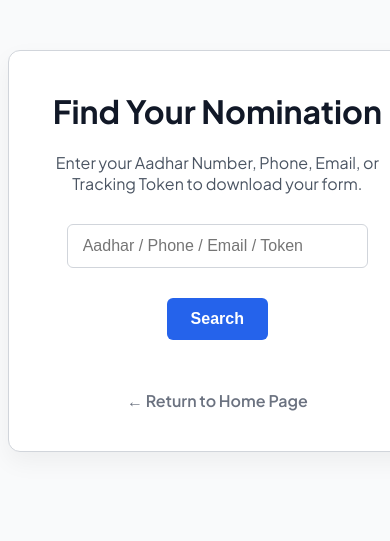
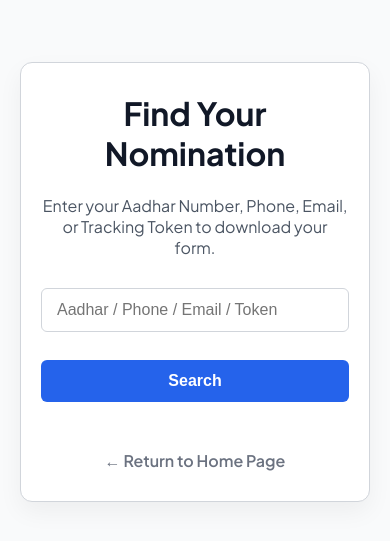
Before and after one commit to lovnishverma/futureskillsprime, a Flask app: page /search in a window 390 px wide. Shown: the top 541 px of the page. Run offline with Flask 3, Linux system fonts and the light colour scheme.

Commit message:
style: Make search page mobile responsive with viewport tag and flexible widths

```diff
--- a/templates/search.html
+++ b/templates/search.html
@@ -2,19 +2,25 @@
 <html lang="en">
 <head>
     <meta charset="UTF-8">
+    <meta name="viewport" content="width=device-width, initial-scale=1.0">
     <title>Search Your Nomination</title>
     <link href="https://fonts.googleapis.com/css2?family=Plus+Jakarta+Sans:wght@400;600;700&display=swap" rel="stylesheet">
     <style>
-        body { font-family: 'Plus Jakarta Sans', sans-serif; text-align: center; margin-top: 50px; margin-bottom: 50px; background-color: #f9fafb; color: #1f2937; }
-        .search-box { border: 1px solid #d1d5db; padding: 40px; display: inline-block; border-radius: 12px; background-color: #ffffff; box-shadow: 0 10px 25px rgba(0, 0, 0, 0.05); max-width: 550px; width: 90%; }
-        .input-field { padding: 12px 15px; width: 80%; border: 1px solid #d1d5db; border-radius: 6px; font-size: 1em; margin-bottom: 20px; outline: none; transition: border-color 0.2s; }
+        body { font-family: 'Plus Jakarta Sans', sans-serif; text-align: center; margin: 0; padding: 20px; background-color: #f9fafb; color: #1f2937; }
+        .search-box { border: 1px solid #d1d5db; padding: 30px 20px; display: inline-block; border-radius: 12px; background-color: #ffffff; box-shadow: 0 10px 25px rgba(0, 0, 0, 0.05); width: 100%; max-width: 550px; box-sizing: border-box; margin-top: 5vh; }
+        .input-field { padding: 12px 15px; width: 100%; border: 1px solid #d1d5db; border-radius: 6px; font-size: 1em; margin-bottom: 20px; outline: none; transition: border-color 0.2s; box-sizing: border-box; }
         .input-field:focus { border-color: #2563eb; }
-        .btn { display: inline-block; padding: 12px 24px; margin: 10px 5px; background: #2563eb; color: white; text-decoration: none; border-radius: 6px; font-weight: 600; transition: all 0.2s; border: none; cursor: pointer; font-size: 1em; }
+        .btn { display: inline-block; padding: 12px 24px; margin: 8px 0; width: 100%; box-sizing: border-box; background: #2563eb; color: white; text-decoration: none; border-radius: 6px; font-weight: 600; transition: all 0.2s; border: none; cursor: pointer; font-size: 1em; text-align: center; }
         .btn:hover { background: #1d4ed8; transform: translateY(-1px); }
         .btn-outline { background: transparent; color: #2563eb; border: 2px solid #2563eb; }
         .btn-outline:hover { background: #eff6ff; color: #1d4ed8; }
-        .alert { background: #fee2e2; color: #991b1b; padding: 15px; border-radius: 6px; margin-bottom: 20px; font-weight: 600; }
-        .result-box { margin-top: 30px; padding: 25px; background-color: #eff6ff; border: 2px dashed #93c5fd; border-radius: 12px; text-align: left; }
+        .alert { background: #fee2e2; color: #991b1b; padding: 15px; border-radius: 6px; margin-bottom: 20px; font-weight: 600; word-break: break-word; }
+        .result-box { margin-top: 30px; padding: 20px; background-color: #eff6ff; border: 2px dashed #93c5fd; border-radius: 12px; text-align: left; overflow-wrap: break-word; }
+
+        @media (min-width: 480px) {
+            .search-box { padding: 40px; }
+            .btn { width: auto; margin: 10px 5px; }
+        }
     </style>
 </head>
 <body>
@@ -70,9 +76,9 @@
                         </div>
 
                         <div id="sign-draw-box-{{ loop.index }}" style="display: none;">
-                            <canvas id="sign-canvas-{{ loop.index }}" width="300" height="150" style="border: 2px dashed #d1d5db; border-radius: 6px; background: #f9fafb; cursor: crosshair; touch-action: none;"></canvas>
+                            <canvas id="sign-canvas-{{ loop.index }}" width="300" height="150" style="border: 2px dashed #d1d5db; border-radius: 6px; background: #f9fafb; cursor: crosshair; touch-action: none; max-width: 100%;"></canvas>
                             <br>
-                            <button type="button" class="btn btn-outline" style="padding: 6px 12px; font-size: 0.9em;" onclick="window['clearCanvas{{ loop.index }}']()">Clear Signature</button>
+                            <button type="button" class="btn btn-outline" style="padding: 6px 12px; font-size: 0.9em; width: auto;" onclick="window['clearCanvas{{ loop.index }}']()">Clear Signature</button>
                             <input type="hidden" name="signature_data" id="signature_data_{{ loop.index }}">
                         </div>
                     </div>
```
